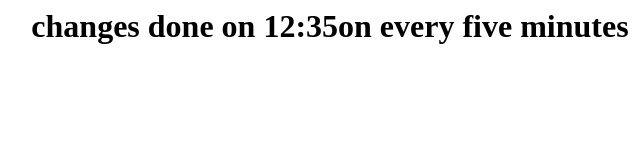
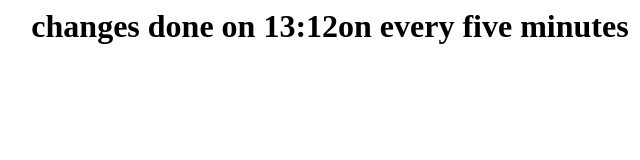
Before and after one commit to hari95kishore/jenkinscreations, a plain HTML site: page index.html in a window 1280 px wide. Shown: the full height of the page, 310-950 px from the left. Drawn offline with Linux system fonts and the light colour scheme.

Commit message:
update@1312_7jul2016

```diff
--- a/index.html
+++ b/index.html
@@ -3,7 +3,7 @@
 <title> advance polling changes for five minutes checking !</title>
 </head>
 <body>
-<center><h1> changes done on 12:35on every five minutes </h1></center>
+<center><h1> changes done on 13:12on every five minutes </h1></center>
 
 </body>
 </html>
```
